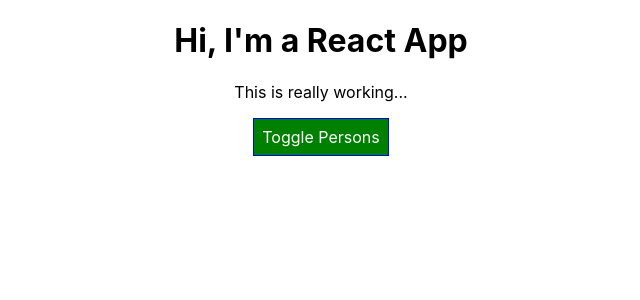
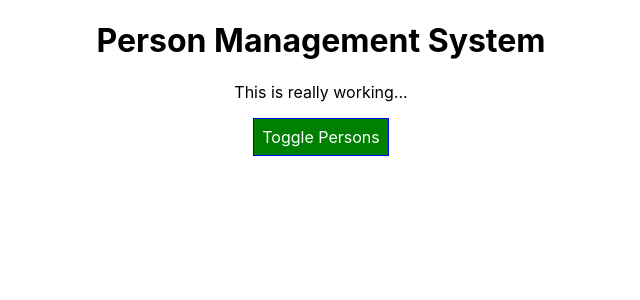
Before and after one commit to mnpsnuwan/react-complete-guide, a React app: page / in a window 1280 px wide. Shown: the top 300 px of the page, without its empty margins (319-959 px from the left). Built offline with nearby package versions, Linux system fonts and the light colour scheme.

Commit message:
IM:DEV:React Complete Guide - Components Deep Dive, Lifecycle Hooks.

```diff
--- a/src/components/Cockpit/Cockpit.js
+++ b/src/components/Cockpit/Cockpit.js
@@ -21,7 +21,7 @@ const cockpit = (props) => {
 
     return (
         <div className={classes.Cockpit}>
-            <h1>Hi, I'm a React App</h1>
+            <h1>{props.title}</h1>
             <p className={styleClasses.join(' ')}>This is really working...</p>
             <button
                 className={buttonClass}
--- a/src/components/Persons/Person/Person.js
+++ b/src/components/Persons/Person/Person.js
@@ -3,13 +3,14 @@ import React from "react";
 import classes from './Person.css';
 
 const person = (props) => {
-  return (
+    console.log('[Person.js] rendering...');
+    return (
       <div className={classes.Person}>
         <p onClick={props.click}>I'm {props.name} and I'm {props.age} years old!</p>
         <p>{props.children}</p>
           <input type="text" onChange={props.changed} value={props.name}/>
       </div>
-  )
+    )
 };
 
 export default person;
--- a/src/components/Persons/Persons.js
+++ b/src/components/Persons/Persons.js
@@ -2,15 +2,18 @@ import React from "react";
 import Person from "./Person/Person";
 
 // Next gen feature '=> ()' instead of '=> { return () }' `Here we can write without '()' also`
-const persons = (props) => (
-    props.persons.map((person, index) => {
-        return <Person
+const persons = (props) => {
+    console.log('[Persons.js] rendering...');
+    return props.persons.map((person, index) => {
+        return (
+            <Person
             click={() => props.clicked(index)}
             name={person.name}
             age={person.age}
             key={person.id}
             changed={(event) => props.changed(event, person.id)}/>
-    })
-);
+        );
+    });
+};
 
 export default persons;
--- a/src/containers/App.js
+++ b/src/containers/App.js
@@ -5,6 +5,11 @@ import Persons from "../components/Persons/Persons";
 import Cockpit from "../components/Cockpit/Cockpit";
 
 class App extends Component{
+
+    constructor(props) {
+        super(props);
+        console.log('[App.js] constructor');
+    }
 
     state = {
         persons: [
@@ -14,6 +19,15 @@ class App extends Component{
         ],
         otherState: "Some other value",
         showPersons: false
+    }
+
+    static getDerivedStateFromProps(props,state) {
+        console.log('[App.js] getDerivedStateFromProps', props)
+        return state;
+    }
+
+    componentDidMount() {
+        console.log('[App.js] componentDidMount')
     }
 
     nameChangeHandler = (event, personId) => {
@@ -52,6 +66,7 @@ class App extends Component{
     }
 
     render() {
+        console.log('[App.js] render')
         let persons = null;
 
         if(this.state.showPersons) {
@@ -66,6 +81,7 @@ class App extends Component{
       return (
           <div className={classes.App}>
               <Cockpit
+                  title={this.props.appTitle}
                   showPersons={this.state.showPersons}
                   persons={this.state.persons}
                   clicked={this.togglePersonsHandler}/>
--- a/src/index.js
+++ b/src/index.js
@@ -7,7 +7,7 @@ import reportWebVitals from './reportWebVitals';
 const root = ReactDOM.createRoot(document.getElementById('root'));
 root.render(
   <React.StrictMode>
-    <App />
+    <App appTitle="Person Management System"/>
   </React.StrictMode>
 );
 
```
